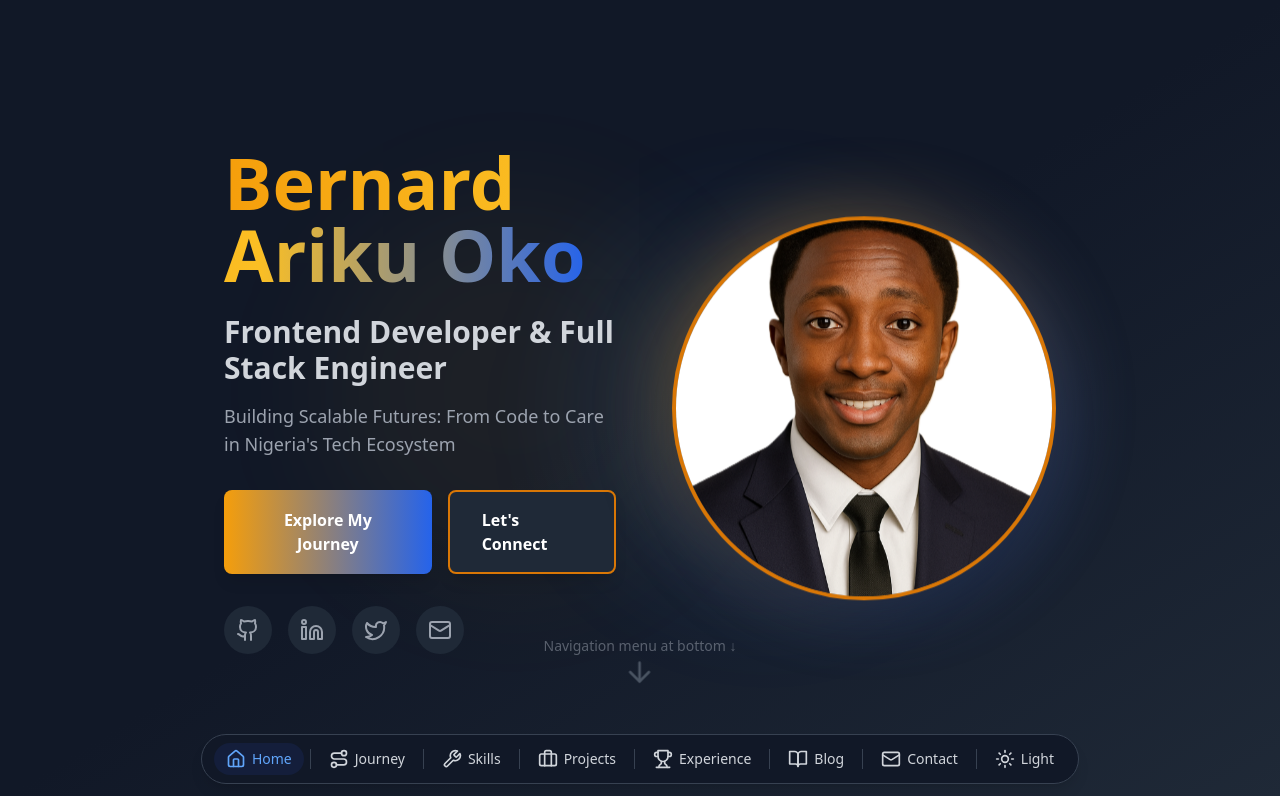
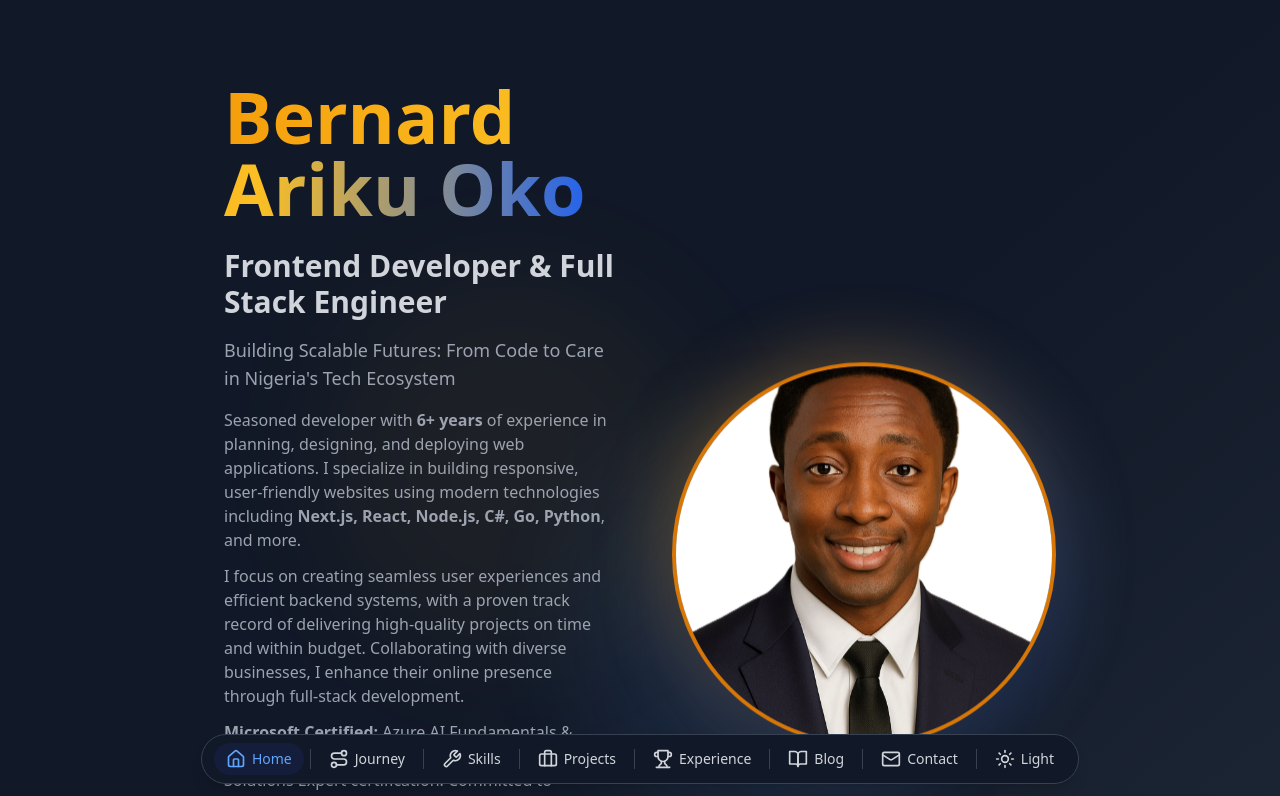
Before and after one commit to Bernardiho10/portfolio, a Next.js app: page / in a window 1280 px wide. Shown: the top 796 px of the page. Built offline with nearby package versions, Linux system fonts and the light colour scheme.

Commit message:
Update hero section with professional summary and fix Books Embassy experience

```diff
--- a/src/components/sections/Hero.tsx
+++ b/src/components/sections/Hero.tsx
@@ -11,6 +11,7 @@ export function Hero() {
   const titleRef = useRef<HTMLHeadingElement>(null);
   const subtitleRef = useRef<HTMLParagraphElement>(null);
   const taglineRef = useRef<HTMLParagraphElement>(null);
+  const bioRef = useRef<HTMLDivElement>(null);
   const imageRef = useRef<HTMLDivElement>(null);
   const ctaRef = useRef<HTMLDivElement>(null);
   const socialsRef = useRef<HTMLDivElement>(null);
@@ -40,6 +41,12 @@ export function Hero() {
         )
         .fromTo(
           taglineRef.current,
+          { opacity: 0, y: 20 },
+          { opacity: 1, y: 0, duration: 0.8 },
+          '-=0.4'
+        )
+        .fromTo(
+          bioRef.current,
           { opacity: 0, y: 20 },
           { opacity: 1, y: 0, duration: 0.8 },
           '-=0.4'
@@ -116,10 +123,22 @@ export function Hero() {
 
             <p
               ref={taglineRef}
-              className="text-base sm:text-lg text-gray-600 dark:text-gray-400 mb-8 max-w-2xl mx-auto lg:mx-0 opacity-0"
+              className="text-base sm:text-lg text-gray-600 dark:text-gray-400 mb-4 max-w-2xl mx-auto lg:mx-0 opacity-0"
             >
               {personalInfo.tagline}
             </p>
+
+            <div className="text-sm sm:text-base text-gray-600 dark:text-gray-400 mb-8 max-w-2xl mx-auto lg:mx-0 opacity-0" ref={bioRef}>
+              <p className="mb-3">
+                Seasoned developer with <strong>6+ years</strong> of experience in planning, designing, and deploying web applications. I specialize in building responsive, user-friendly websites using modern technologies including <strong>Next.js, React, Node.js, C#, Go, Python</strong>, and more.
+              </p>
+              <p className="mb-3">
+                I focus on creating seamless user experiences and efficient backend systems, with a proven track record of delivering high-quality projects on time and within budget. Collaborating with diverse businesses, I enhance their online presence through full-stack development.
+              </p>
+              <p>
+                <strong>Microsoft Certified:</strong> Azure AI Fundamentals & Azure AI Engineer Associate | Currently pursuing AI Solutions Expert certification. Committed to continuous learning and growth in technology.
+              </p>
+            </div>
 
             {/* CTA Buttons */}
             <div ref={ctaRef} className="flex flex-col sm:flex-row gap-4 justify-center lg:justify-start mb-8 opacity-0">
--- a/src/data/personal-info.ts
+++ b/src/data/personal-info.ts
@@ -4,7 +4,11 @@ export const personalInfo: PersonalInfo = {
   name: 'Bernard Ariku Oko',
   title: 'Frontend Developer & Full Stack Engineer',
   tagline: 'Building Scalable Futures: From Code to Care in Nigeria\'s Tech Ecosystem',
-  bio: `Highly skilled frontend developer with 7+ years of experience building responsive web applications using JavaScript, React, and the MERN stack. Specializing in React.js and frontend development with intermediate backend skills. Proficient in PHP, Node.js, Express.js, MongoDB, and modern JavaScript frameworks. Experienced in CI/CD pipelines, Docker containerization, and cloud engineering. Proven track record of delivering high-quality projects on time while collaborating with diverse businesses. Microsoft Certified: Azure AI Fundamentals and Azure AI Engineer Associate. Committed to continuous learning and building scalable solutions for the Nigerian tech ecosystem.`,
+  bio: `Seasoned developer with 6+ years of experience in planning, designing, and deploying web applications. I specialize in building responsive, user-friendly websites and applications using modern web technologies including HTML, CSS, JavaScript, Next.js, C#, Go, Python, and Node.js. My expertise focuses on creating seamless user experiences and efficient backend systems, with a proven track record of delivering high-quality projects on time and within budget.
+
+I collaborate with diverse businesses to enhance their online presence, having developed a strong foundation through platforms like Treehouse, Andela, and Microsoft Learn. Specializing in full-stack development, I focus heavily on JavaScript frameworks such as React and Node.js to deliver high-quality, user-centered solutions.
+
+I hold Microsoft Certified: Azure AI Fundamentals and Azure AI Engineer Associate certifications, and I am currently pursuing the Microsoft Certified: AI Solutions Expert certification, demonstrating my commitment to continuous learning and growth in Artificial Intelligence. Beyond my professional pursuits, I maintain a balanced lifestyle through exercising and reading, constantly seeking new knowledge and perspectives in technology and life.`,
   location: 'Nigeria',
   email: 'bernardarikuoko@gmail.com',
   twitter: '@Bernard_iho',
```
Also changed, not shown: src/types/portfolio.ts (+22 -0 lines).
